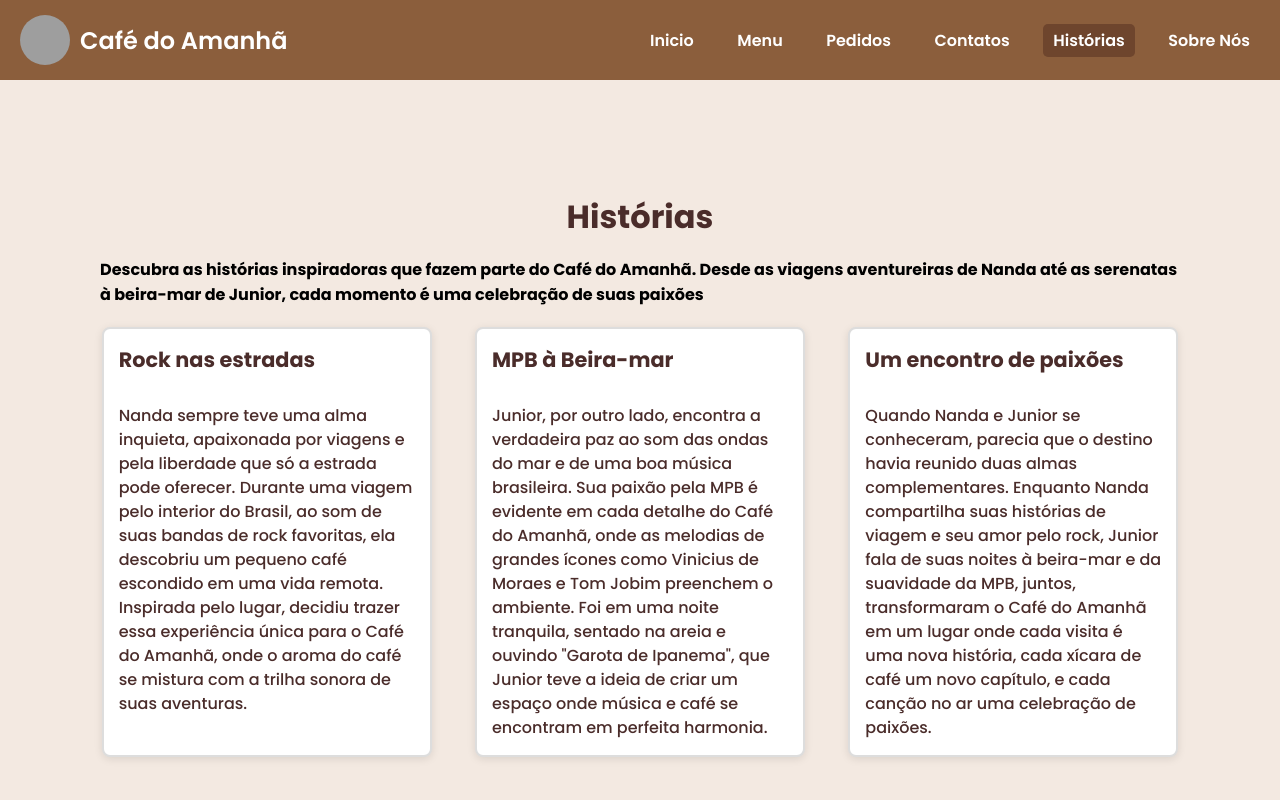
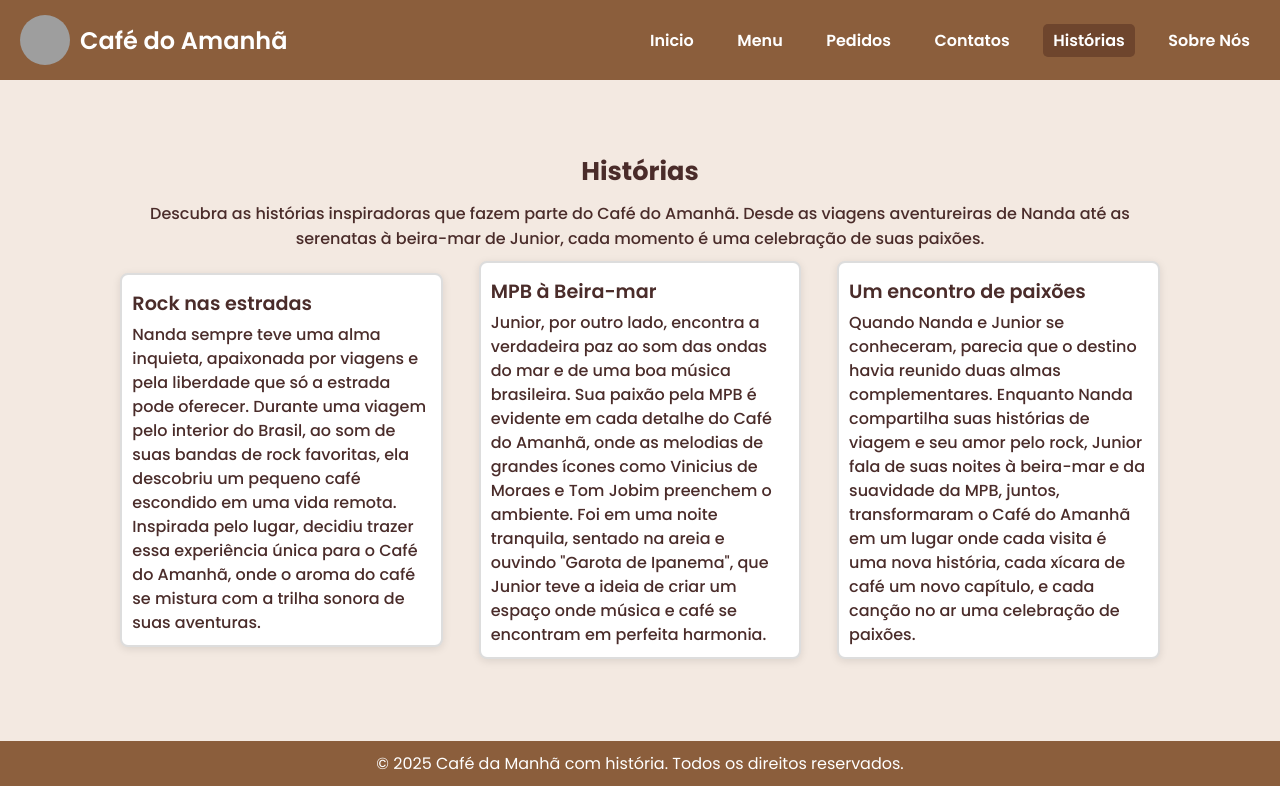
Before and after one commit to agleicesousa/cafe-do-amanha-react, a React (Vite) app: page /historias in a window 1280 px wide. Shown: the top 800 px of the page. Built offline with nearby package versions, Linux system fonts and the light colour scheme; grey boxes are pictures that could not be loaded.

Commit message:
refactor: ajuste de tamanhs gerais para caber 100% da tela
Co-authored-by: rafaelsr20 <rafaeldesr20@gmail.com>

```diff
--- a/src/Components/Footer/footer.module.css
+++ b/src/Components/Footer/footer.module.css
@@ -7,5 +7,4 @@
   color: white;
   width: 100%;
   bottom: 0;
-  height: 10vh;
 }
--- a/src/Pages/Historias/historias.jsx
+++ b/src/Pages/Historias/historias.jsx
@@ -3,12 +3,12 @@ import s from "./historias.module.css";
 export default function Historias() {
   return (
     <main className={s.main_historias}>
-      <h1 className={s.titulo}>Histórias</h1>
-      <div>
-        <h3 className={s.descubraText}>
+      <h1 className={s.titulo_historias}>Histórias</h1>
+      <div className={s.descricao}>
+        <h3>
           Descubra as histórias inspiradoras que fazem parte do Café do Amanhã.
           Desde as viagens aventureiras de Nanda até as serenatas à beira-mar de
-          Junior, cada momento é uma celebração de suas paixões
+          Junior, cada momento é uma celebração de suas paixões.
         </h3>
       </div>
       <div className={s.container}>
--- a/src/Pages/Historias/historias.module.css
+++ b/src/Pages/Historias/historias.module.css
@@ -1,55 +1,53 @@
 .main_historias {
   background-color: var(--bg-secondary-color);
-  height: 100vh;
+  height: 82.6vh;
   display: flex;
   flex-direction: column;
   align-items: center;
   justify-content: center;
+  color: var(--text-color);
+  width: 100%;
 }
 
-.titulo {
+.titulo_historias {
   text-align: center;
-  margin-bottom: 1rem;
-  color: #4a2c2a;
-  background-color: #f3e9e1;;
+  margin-bottom: 10px;
+  font-size: 1.6rem;
+  font-weight: 700;
 }
 
-.descubraText{
-  text-align: left;
+.main_historias .descricao {
+  display: flex;
+  flex-direction: column;
+  align-items: center;
+  justify-content: center;
+  width: 82%;
+}
+
+.descricao h3 {
+  text-align: center;
+  margin-bottom: 10px;
   font-size: 1rem;
-  margin-top: 0;
-  margin-bottom: 10px;
-  width: 100%;
-  max-width: 1100px;
-  margin-left: auto;
-  margin-right: auto;
-  padding-left: 10px;
-  padding-right: 10px;
-  background-color: #f3e9e1;
+  font-weight: 500;
 }
 
 .container {
   display: flex;
-  justify-content:space-around;
-  margin: 10px;
-  flex-wrap: wrap;
-  gap: 20px;
-  max-width: 1100px;
-  margin-left: auto;
-  margin-right: auto;
+  align-items: center;
+  justify-content: space-around;
+  width: 84%;
 }
 
 .container .box {
-  background-color: #f4f4f4;
+  background-color: #fff;
   border: 2px solid #ddd;
   border-radius: 8px;
-  padding: 15px;
+  padding: 10px;
   width: 30%;
   box-sizing: border-box;
   box-shadow: 0 2px 8px rgba(0, 0, 0, 0.1);
   transition: transform 0.3s ease;
-  color:  #4a2c2a;
-  background-color: #fff;
+  margin-bottom: 10px;
 }
 
 .box:hover {
@@ -57,15 +55,14 @@
 }
 
 .box h2 {
-  font-size: 1.3rem;
-  color:  #4a2c2a;;
-  margin-bottom: 10%;
-
+  font-size: 1.2rem;
+  padding: 5px 0;
+  font-weight: 600;
+  line-height: 1.5;
 }
 
 .box h3 {
   font-size: 1rem;
-  color:  #4a2c2a;;
   line-height: 1.5;
   font-weight: 500;
 }
```
